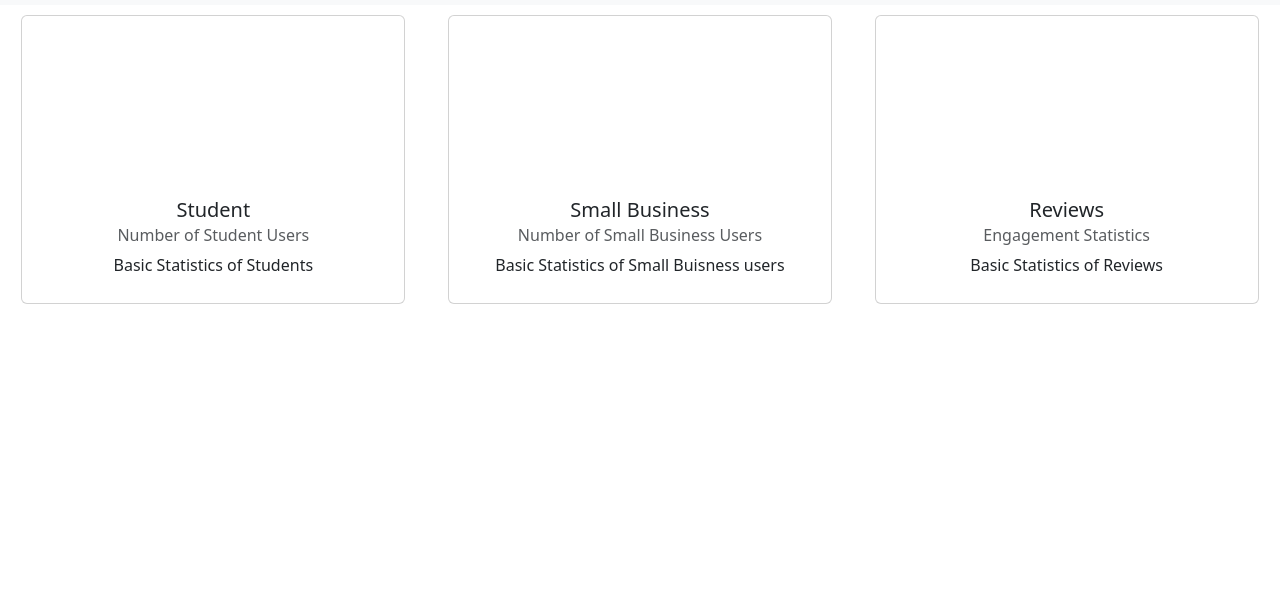
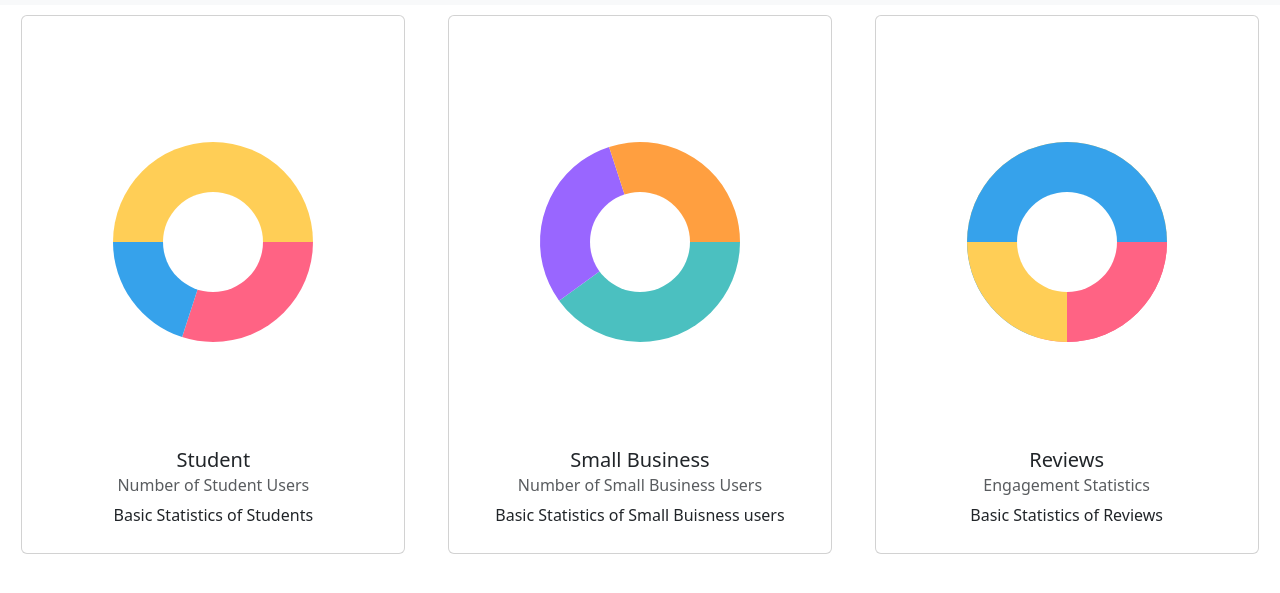
Before and after one commit to raliahm/SpartanSmallBusinessManager, a plain HTML site: page admin/src/main/resources/summary.html in a window 1280 px wide. Shown: the part 51-644 px from the top of the page. Drawn offline with nearby package versions, Linux system fonts and the light colour scheme.

Commit message:
Created the summary page for usage statistics of the website

```diff
--- a/admin/src/main/resources/summary.html
+++ b/admin/src/main/resources/summary.html
@@ -13,7 +13,7 @@
 <div id="container">
     <div class="card" >
         <div class="card-body">
-            <canvas id="chart1"></canvas>
+            <canvas id="chart1" width="400" height="400"></canvas>
             <h5 class="card-title">Student</h5>
             <h6 class="card-subtitle mb-2 text-muted">Number of Student Users</h6>
             <p class="card-text">Basic Statistics of Students</p>
@@ -21,7 +21,7 @@
     </div>
     <div class="card" >
         <div class="card-body">
-            <canvas id="chart2"></canvas>
+            <canvas id="chart2" width="400" height="400"></canvas>
             <h5 class="card-title">Small Business</h5>
             <h6 class="card-subtitle mb-2 text-muted">Number of Small Business Users</h6>
             <p class="card-text">Basic Statistics of Small Buisness users</p>
@@ -29,7 +29,7 @@
     </div>
     <div class="card" >
         <div class="card-body">
-            <canvas id="chart3"></canvas>
+            <canvas id="chart3" wifth="400" height="400"></canvas>
             <h5 class="card-title">Reviews</h5>
             <h6 class="card-subtitle mb-2 text-muted">Engagement Statistics</h6>
             <p class="card-text">Basic Statistics of Reviews</p>
@@ -49,6 +49,79 @@
         .catch(error => console.error('Error loading navbar:', error));  // To catch any fetch errors
 
 </script>
+<script>
+    const c = document.getElementById("chart3");
+    const ctx = c.getContext("2d");
+    const data = [30, 20, 50]; // Example values
+    const colors = ["#FF6384", "#36A2EB", "#FFCE56"];
+    const total = data.reduce((sum, value) => sum + value, 0);
+    const centerX = c.width / 2;
+    const centerY = c.height / 2;
+    const radius = 100;
+    const holeRadius = 50;
+    let startAngle = 0;
+
+    data.forEach((value, index) => {
+        const sliceAngle = (value / total) * (2 * Math.PI);
+        const endAngle = startAngle + sliceAngle;
+
+        // Draw slice
+        ctx.beginPath();
+        ctx.moveTo(centerX, centerY);
+        ctx.arc(centerX, centerY, radius, startAngle, endAngle);
+        ctx.closePath();
+        ctx.fillStyle = colors[index];
+        ctx.fill();
+
+        startAngle = endAngle;
+    });
+
+    // Draw center hole
+    ctx.globalCompositeOperation = "destination-out";
+    ctx.beginPath();
+    ctx.arc(centerX, centerY, holeRadius, 0, 2 * Math.PI);
+    ctx.fill();
+    ctx.globalCompositeOperation = "source-over";
+</script>
+<script>
+    function drawDonutChart(canvasId, data, colors) {
+        const canvas = document.getElementById(canvasId);
+        const ctx = canvas.getContext("2d");
+        const total = data.reduce((sum, value) => sum + value, 0);
+        const centerX = canvas.width / 2;
+        const centerY = canvas.height / 2;
+        const radius = 100;
+        const holeRadius = 50;
+        let startAngle = 0;
+
+        data.forEach((value, index) => {
+            const sliceAngle = (value / total) * (2 * Math.PI);
+            const endAngle = startAngle + sliceAngle;
+
+            // Draw slice
+            ctx.beginPath();
+            ctx.moveTo(centerX, centerY);
+            ctx.arc(centerX, centerY, radius, startAngle, endAngle);
+            ctx.closePath();
+            ctx.fillStyle = colors[index];
+            ctx.fill();
+
+            startAngle = endAngle;
+        });
+
+        // Draw center hole
+        ctx.globalCompositeOperation = "destination-out";
+        ctx.beginPath();
+        ctx.arc(centerX, centerY, holeRadius, 0, 2 * Math.PI);
+        ctx.fill();
+        ctx.globalCompositeOperation = "source-over";
+    }
+
+    drawDonutChart("chart1", [30, 20, 50], ["#FF6384", "#36A2EB", "#FFCE56"]);
+    drawDonutChart("chart2", [40, 30, 30], ["#4BC0C0", "#9966FF", "#FF9F40"]);
+    drawDonutChart("chart3", [25, 25, 50], ["#FF6384", "#FFCE56", "#36A2EB"]);
+</script>
+
 </body>
 
 </html>
```
